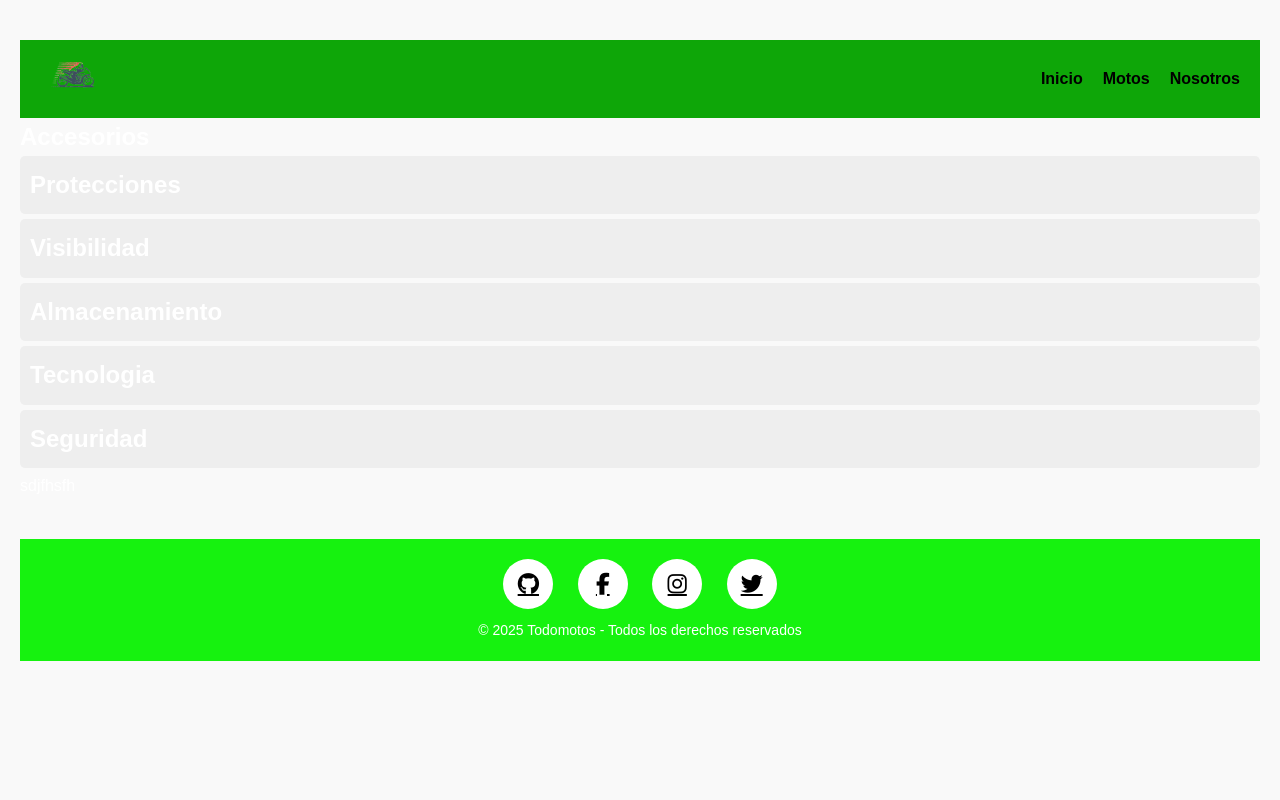
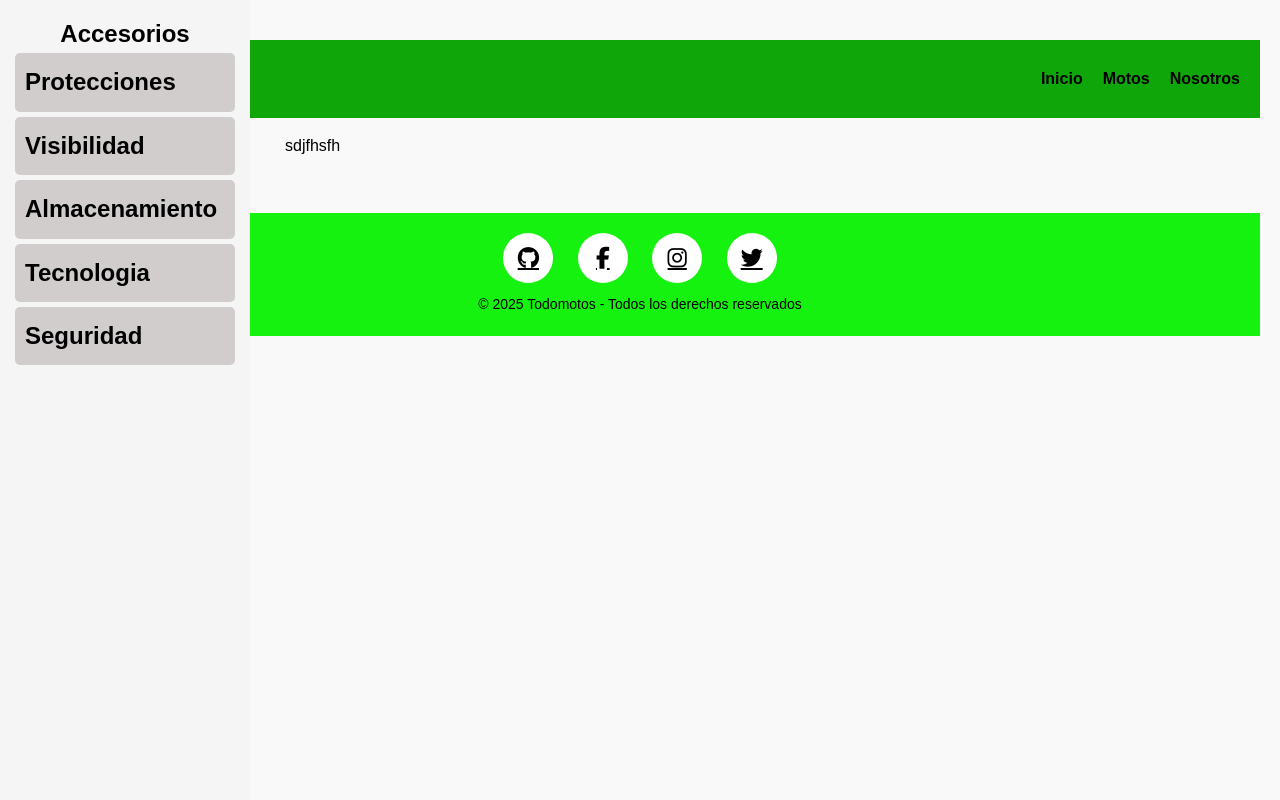
Before and after one commit to jerecas770/TODO-MOTOS-, a PHP site: page /accesorios/accesorios.html in a window 1280 px wide. Run offline with PHP 8.4, Linux system fonts and the light colour scheme.

Commit message:
Modifque los div de los accesorios con la idea de que el menu se mantenga a la izquierda y la informacion con los prductos a la derecha

```diff
--- a/accesorios/accesorios.html
+++ b/accesorios/accesorios.html
@@ -10,10 +10,10 @@
 
     <title>Accesorios</title>
 </head>
-<body >
+<body id="Body_Accesorios">
 <!-- futuro encabezado "Accesorios para tu moto: estilo, seguridad y rendimiento"-->
 <!-- Mismo menu y footer que el archivo INDEX-->
-  <div class="content_Accesorios">
+  <div class="Content_Accesorios">
     <!-- Menú -->
     <header>
       <div class="logo-header">
@@ -30,10 +30,10 @@
 
     <!-- Cuerpo principal -->
 
-    <div id="cuerpo_accesorios">
-      <div id="Left_accesorios_menu">
+    <div id="Cuerpo_Accesorios">
+      <div id="Left_Accesorios_Menu">
         <!-- Lista de accesorios -->
-        <ul id="Lista_Menu_Accesorios"><h2>Accesorios</h2>
+        <ul id="Lista_Menu_Accesorios"><h2 id="H2_Accesorios">Accesorios</h2>
 
           <input class="Lista_Input_Accesorios" type="checkbox" id="Menu_Protecciones">
           <label class="La_Menu_Accesorios" for="Menu_Protecciones">Protecciones</label>
@@ -79,7 +79,7 @@
         </ul>
       </div>
 
-      <div id="Right_accesorios">
+      <div id="Right_Accesorios">
           sdjfhsfh
       </div>
 
--- a/styles.css
+++ b/styles.css
@@ -412,7 +412,39 @@ body {
 
 
 
-/*accesorios*/
+/*-----------------------------Accesorios------------------------------*/
+
+#Body_Accesorios{
+  font-family: Arial, Helvetica, sans-serif;
+  color: #000;
+}
+
+#Cuerpo_Accesorios{
+  display: flex;
+  align-items: flex-start;
+  gap: 20px;
+}
+
+#Left_Accesorios_Menu {
+  position: fixed;
+  top: 0;
+  left: 0;
+  width: 250px;
+  height: 100vh;
+  background-color: #f5f5f5;
+  padding: 15px;
+  overflow-y: auto;
+}
+
+#Right_Accesorios {
+  margin-left: 250px;
+  padding: 15px;
+}
+
+#H2_Accesorios{
+  text-align: center;
+
+}
 
 .Lista_Input_Accesorios[type="checkbox"] {
   display: none;
@@ -423,7 +455,7 @@ body {
   font-size: 1.5em;
   font-weight: bold;
   cursor: pointer;
-      background-color: #eee;
+  background-color: #d1cdcd;
   padding: 10px;
   border-radius: 5px;
   margin-bottom: 5px;
```
Lines whose indentation alone changed are shown as unchanged.
